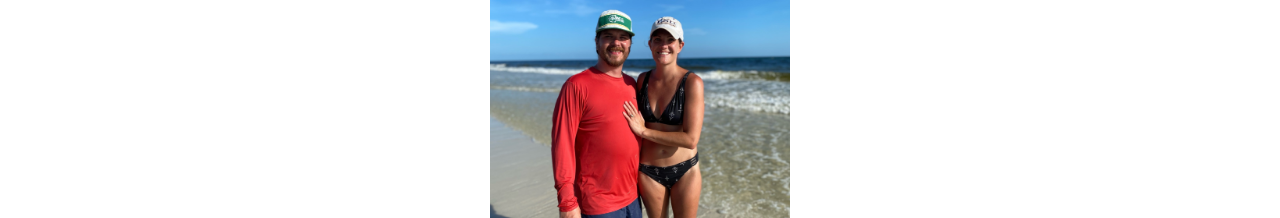
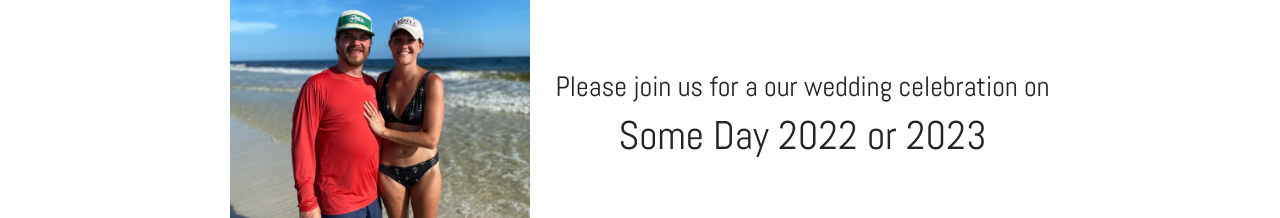
Before and after one commit to CodyConck/sheridan-cody-wedding, a React (Create React App) app: page / in a window 1280 px wide. Shown: the part 406-624 px from the top of the page. Built offline with nearby package versions, Linux system fonts and the light colour scheme; a web font is replaced by a local one.

Commit message:
added text and styling to home page

```diff
--- a/src/App.css
+++ b/src/App.css
@@ -12,6 +12,16 @@
 }
 .navBar {
   background-color: white;
+}
+
+.home-page-message {
+  display: flex;
+  flex-direction: column;
+  font-family: 'Abel', sans-serif;
+  font-weight: 500;
+  text-align: 'center';
+  padding-left: 25px;
+  align-items: center;
 }
 
 .div-footer {
--- a/src/Pages/Home.js
+++ b/src/Pages/Home.js
@@ -4,15 +4,22 @@ const Home = () => {
     return (
         <div id='Home' style={{
             display: 'flex',
-            alignItems:'center',
-            justifyContent: 'center'}}>
+            alignItems: 'center',
+            justifyContent: 'center'
+        }}>
             <img src="/images/IMG_0523.JPG" alt="engagement pic"
                 style={{
                     height: 400,
                     width: 300,
                 }}
             />
+            <div className='home-page-message' >
+                <h3>Please join us for a our wedding celebration on</h3>
+                <h1>Some Day 2022 or 2023</h1>
             </div>
+        </div>
+
+
     )
 }
 
```
Lines whose indentation alone changed are shown as unchanged.
